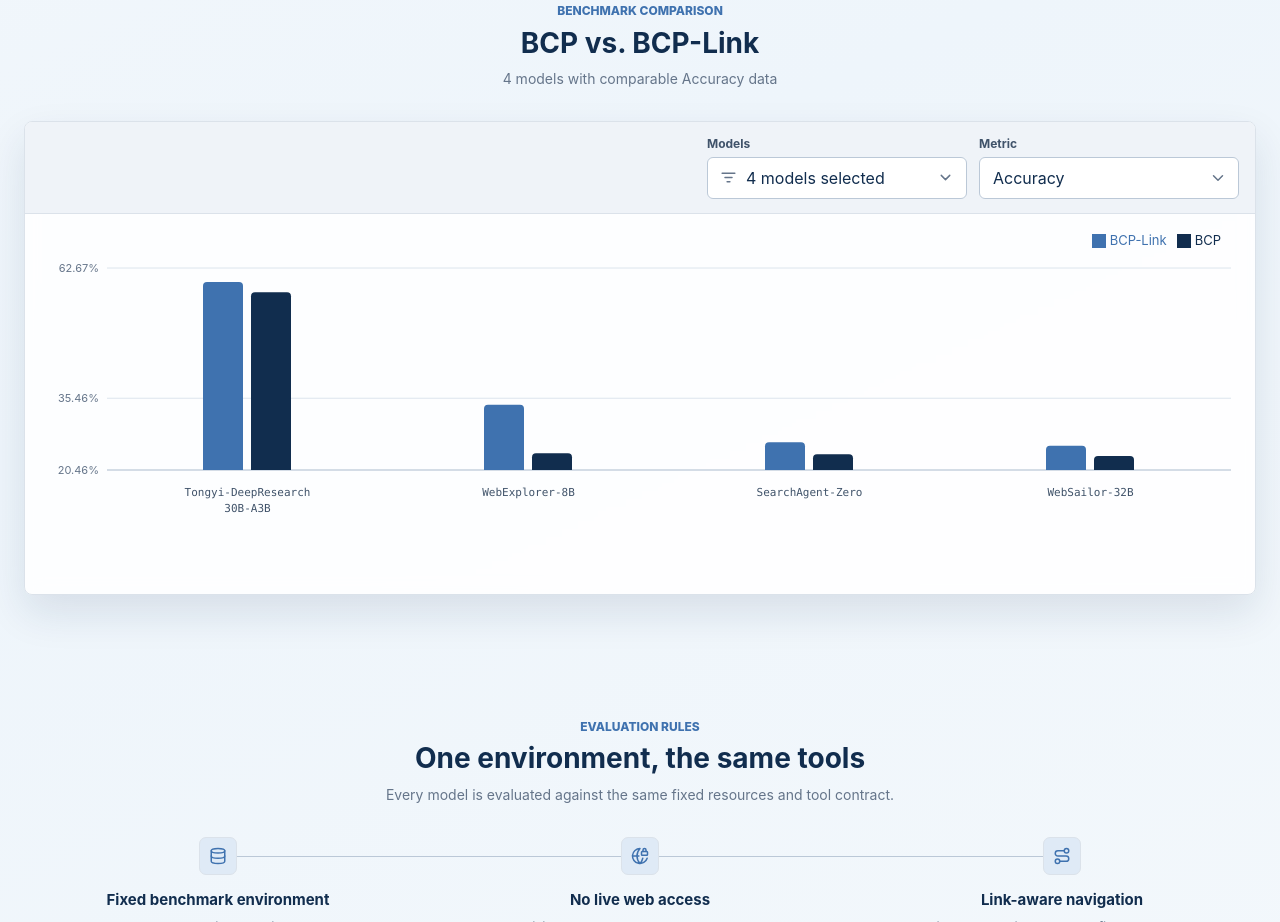
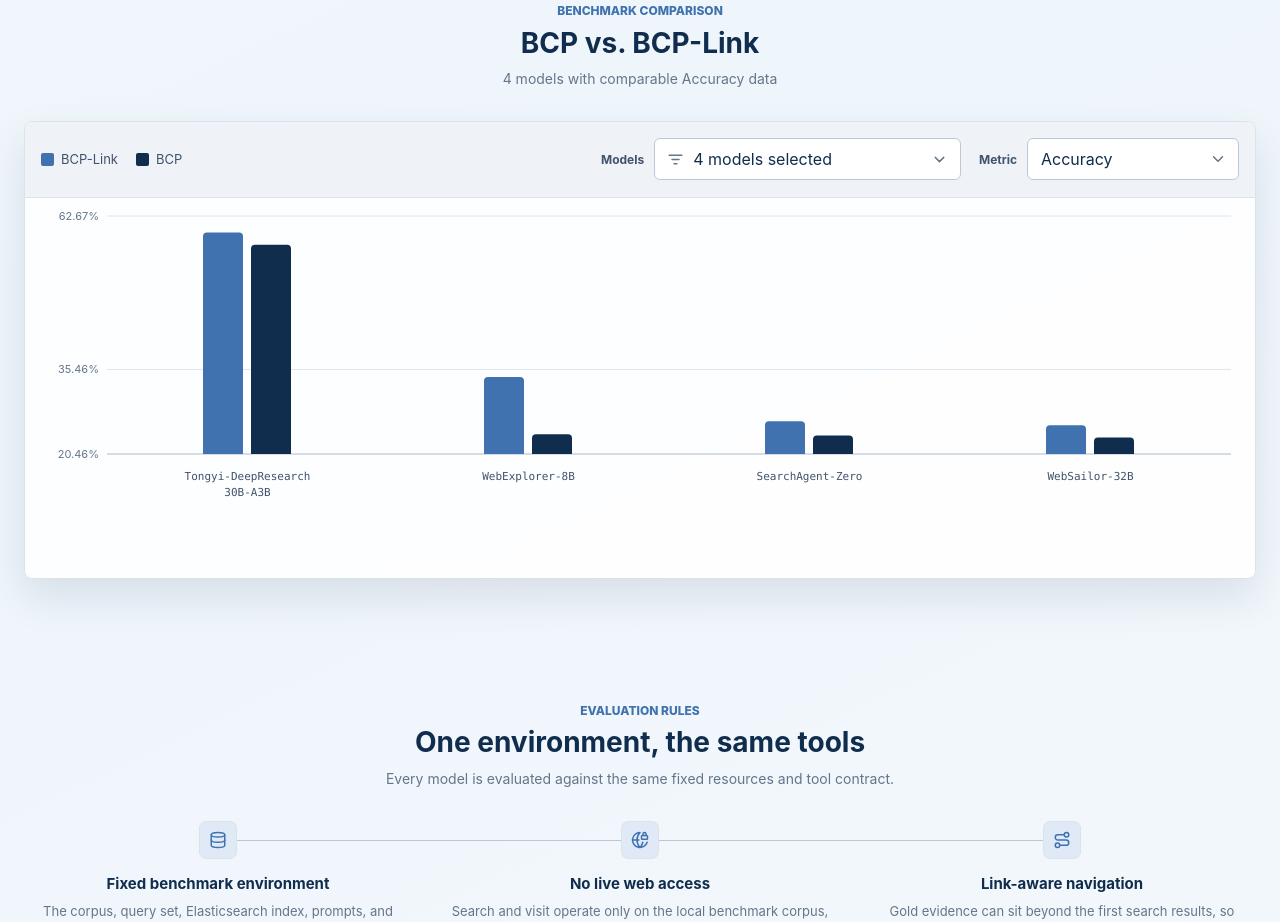
Before and after one commit to ml-stat-Sustech/bcp-link-leaderboard, a React (Vite) app: page / in a window 1280 px wide. Shown: the part 1540-2462 px from the top of the page. Built offline with nearby package versions, Linux system fonts and the light colour scheme.

Commit message:
Refine comparison chart controls

```diff
--- a/src/App.tsx
+++ b/src/App.tsx
@@ -22,7 +22,6 @@
   Bar,
   BarChart,
   CartesianGrid,
-  Legend,
   ResponsiveContainer,
   Tooltip,
   XAxis,
@@ -772,6 +771,17 @@
 
         <div className="comparison-workspace">
           <div className="comparison-controls">
+            <div className="comparison-series-legend" aria-hidden="true">
+              <span>
+                <i className="series-swatch series-swatch-bcp-link" />
+                BCP-Link
+              </span>
+              <span>
+                <i className="series-swatch series-swatch-bcp" />
+                BCP
+              </span>
+            </div>
+            <div className="comparison-control-fields">
               <ComparisonModelPicker
                 availableModels={availableModelNames}
                 selectedModels={selectedModels}
@@ -798,6 +808,7 @@
                 </div>
               </div>
             </div>
+          </div>
 
           {chartData.length > 0 ? (
             <div
@@ -811,7 +822,7 @@
                   <BarChart
                     data={chartData}
                     barGap={8}
-                    barCategoryGap="38%"
+                    barCategoryGap="30%"
                     margin={{ top: 18, right: 24, bottom: 54, left: 10 }}
                   >
                     <CartesianGrid stroke="var(--chart-grid)" vertical={false} />
@@ -844,13 +855,6 @@
                           copy={copy}
                         />
                       }
-                    />
-                    <Legend
-                      verticalAlign="top"
-                      align="right"
-                      height={36}
-                      iconType="square"
-                      wrapperStyle={{ color: "var(--text-subtle)", fontSize: 13 }}
                     />
                     <Bar
                       className="chart-series-bcp-link"
--- a/src/styles.css
+++ b/src/styles.css
@@ -1059,16 +1059,68 @@
 .comparison-controls {
   min-height: 76px;
   display: flex;
-  align-items: flex-end;
-  justify-content: flex-end;
-  gap: 12px;
+  align-items: center;
+  justify-content: space-between;
+  gap: 24px;
   padding: 14px 16px;
   background: color-mix(in srgb, var(--surface-soft) 72%, transparent);
   border-bottom: 1px solid var(--border);
 }
 
+.comparison-series-legend,
+.comparison-control-fields {
+  display: flex;
+  align-items: center;
+}
+
+.comparison-series-legend {
+  flex: 0 0 auto;
+  gap: 18px;
+  color: var(--text-subtle);
+  font-size: 13px;
+}
+
+.comparison-series-legend span {
+  display: inline-flex;
+  align-items: center;
+  gap: 7px;
+}
+
+.series-swatch {
+  width: 13px;
+  height: 13px;
+  display: block;
+  border-radius: 2px;
+}
+
+.series-swatch-bcp-link {
+  background: var(--chart-bcp-link);
+}
+
+.series-swatch-bcp {
+  background: var(--chart-bcp);
+}
+
+.comparison-control-fields {
+  min-width: 0;
+  justify-content: flex-end;
+  gap: 18px;
+}
+
 .select-group,
 .comparison-model-picker {
+  display: grid;
+  grid-template-columns: auto minmax(0, 1fr);
+  align-items: center;
+  gap: 10px;
+}
+
+.comparison-model-picker {
+  width: 360px;
+  flex: 0 0 360px;
+}
+
+.select-group {
   width: 260px;
   flex: 0 0 260px;
 }
@@ -1076,10 +1128,11 @@
 .select-group > label,
 .comparison-control-label {
   display: block;
-  margin-bottom: 6px;
+  margin-bottom: 0;
   color: var(--text-subtle);
   font-size: 12px;
   font-weight: 700;
+  white-space: nowrap;
 }
 
 .select-wrap {
@@ -1221,14 +1274,6 @@
   fill: var(--chart-bcp-link);
 }
 
-.recharts-legend-item:first-child .recharts-legend-icon {
-  fill: var(--chart-bcp-link);
-}
-
-.recharts-legend-item:last-child .recharts-legend-icon {
-  fill: var(--chart-bcp);
-}
-
 .comparison-axis-label text {
   fill: var(--text-subtle);
   font-family: "SFMono-Regular", Consolas, "Liberation Mono", monospace;
@@ -1839,6 +1884,16 @@
     font-size: 18px;
   }
 
+  .comparison-controls {
+    align-items: stretch;
+    flex-direction: column;
+    gap: 14px;
+  }
+
+  .comparison-control-fields {
+    width: 100%;
+  }
+
   .rule-principles {
     gap: 22px;
   }
@@ -2000,8 +2055,13 @@
   }
 
   .comparison-controls {
+    gap: 12px;
+  }
+
+  .comparison-control-fields {
     align-items: stretch;
     flex-direction: column;
+    gap: 10px;
   }
 
   .select-group,
```
Lines whose indentation alone changed are shown as unchanged.
